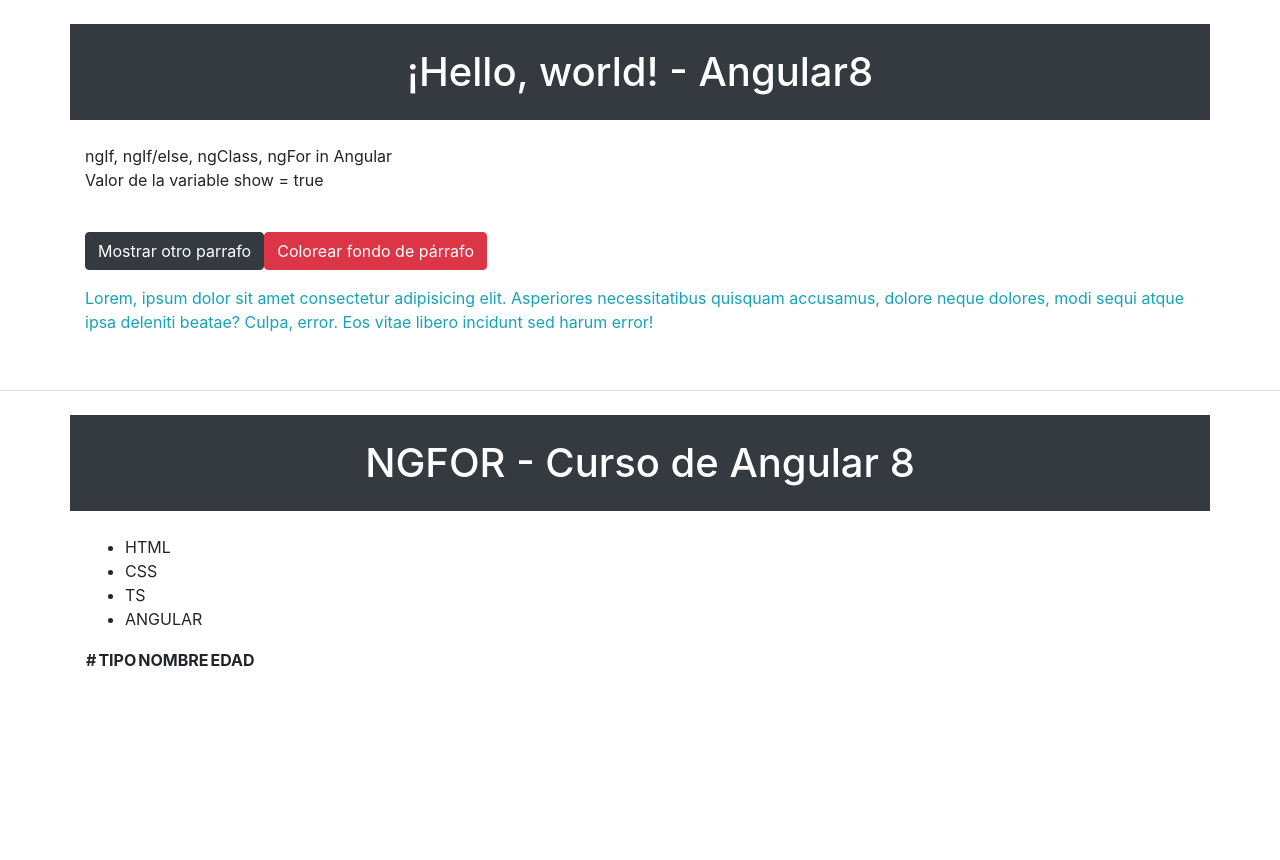
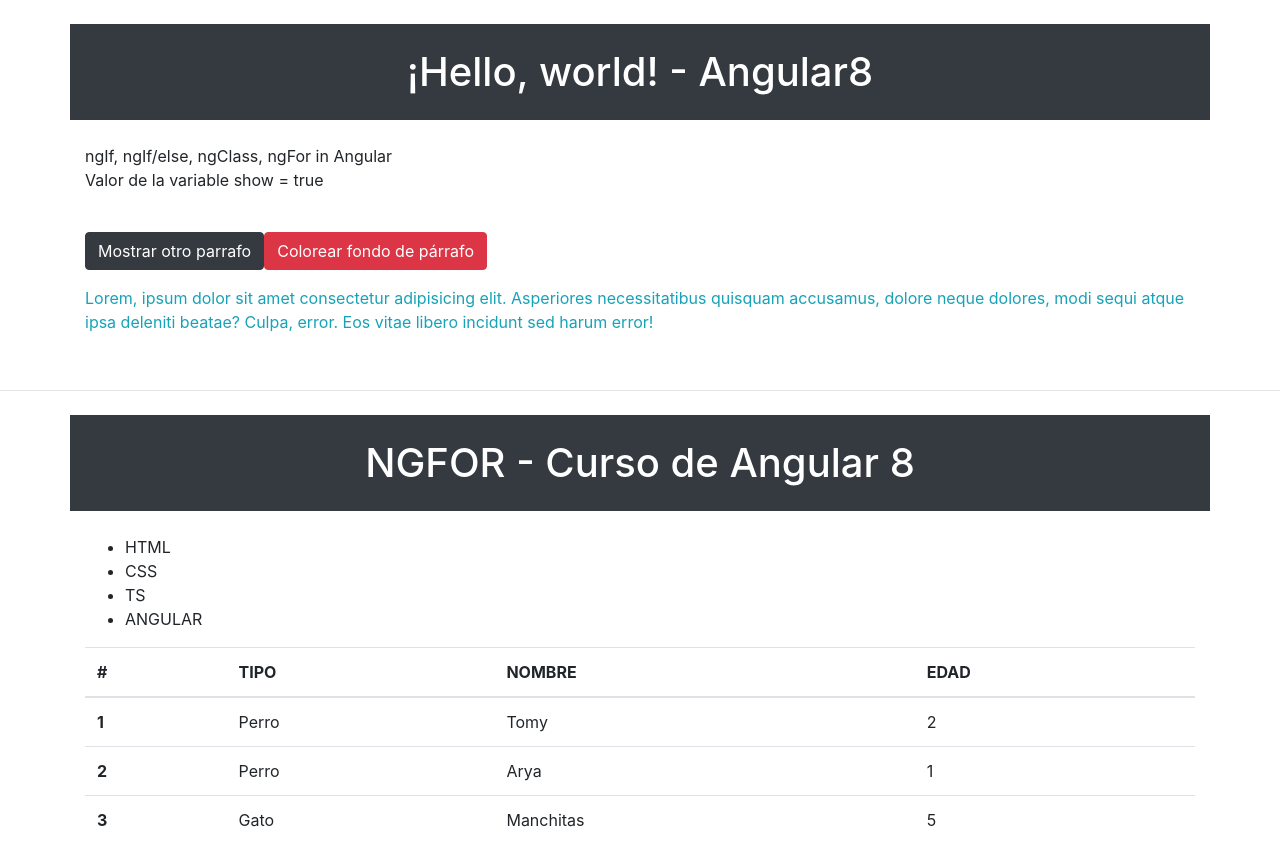
Before and after one commit to Joaquin-Developer/Angular10-first-project, an Angular app: page / in a window 1280 px wide. Before the commit the page ends 800 px from the top, so only its background shows below. Built offline with nearby package versions, Linux system fonts and the light colour scheme.

Commit message:
Itero array de objetos en la tabla html

```diff
--- a/src/app/comp-prueba-ngfor/comp-prueba-ngfor.component.html
+++ b/src/app/comp-prueba-ngfor/comp-prueba-ngfor.component.html
@@ -7,7 +7,7 @@
     </ul>
     <!-- vamos a hacer lo mismo pero con una tabla -->
 
-    <table>
+    <table class="table">
         <thead>
             <tr>
                 <th scope="col">#</th>
@@ -17,23 +17,11 @@
             </tr>
         </thead>
         <tbody>
-            <tr>
-                <th scope="row"></th>
-                <td></td>
-                <td></td>
-                <td></td>
-            </tr>
-            <tr>
-                <th scope="row"></th>
-                <td></td>
-                <td></td>
-                <td></td>
-            </tr>
-            <tr>
-                <th scope="row"></th>
-                <td></td>
-                <td></td>
-                <td></td>
+            <tr *ngFor="let animal of animales; index as i;">
+                <th scope="row">{{i + 1}} </th>
+                <td>{{animal.tipo}}</td>
+                <td>{{animal.nombre}}</td>
+                <td>{{animal.edad}}</td>
             </tr>
         </tbody>
     </table>
```
